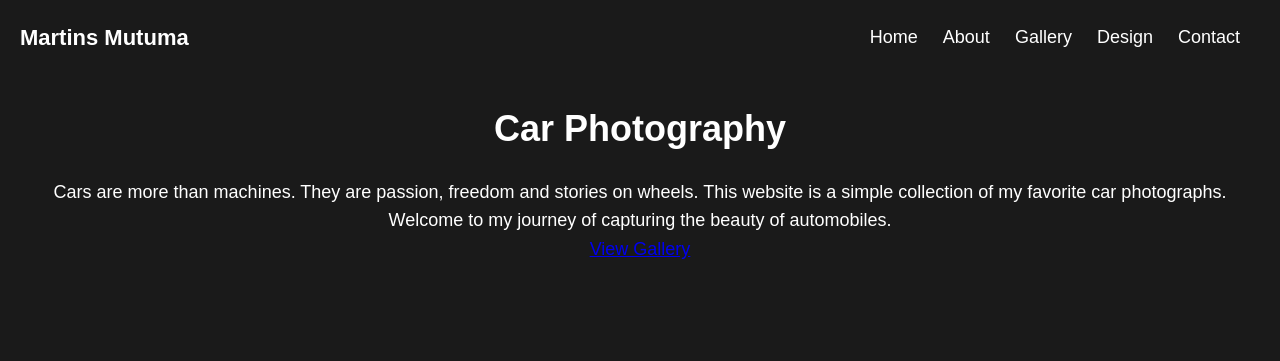
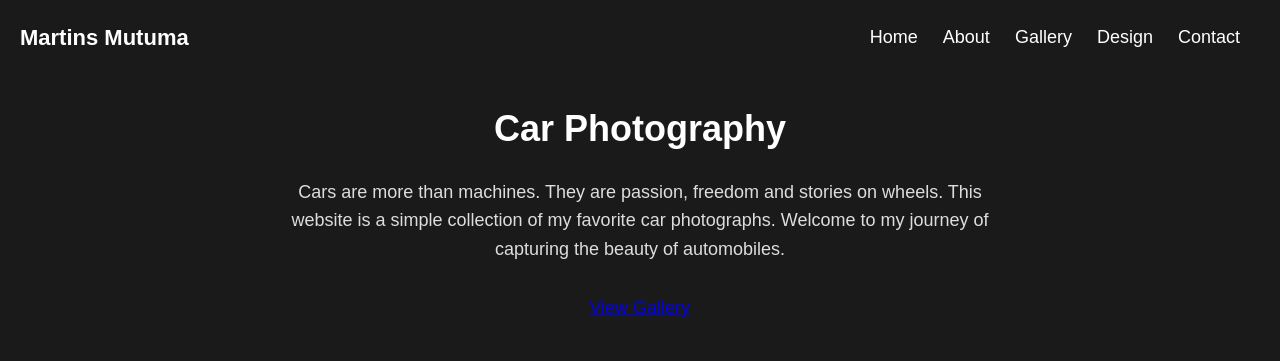
Before and after one commit to martinsmk/photography-website, a plain HTML site: page index.html in a window 1280 px wide. Shown: the top 361 px of the page. Drawn offline with Linux system fonts and the light colour scheme.

Commit message:
intro fomarting

```diff
--- a/style.css
+++ b/style.css
@@ -61,3 +61,10 @@ nav ul li a:hover {
     font-size: 36px;
     margin-bottom: 20px;
 }
+
+.intro {
+    max-width: 700px;
+    margin: 0 auto 30px;
+    font-size: 18px;
+    color: #dddddd;
+}
```
